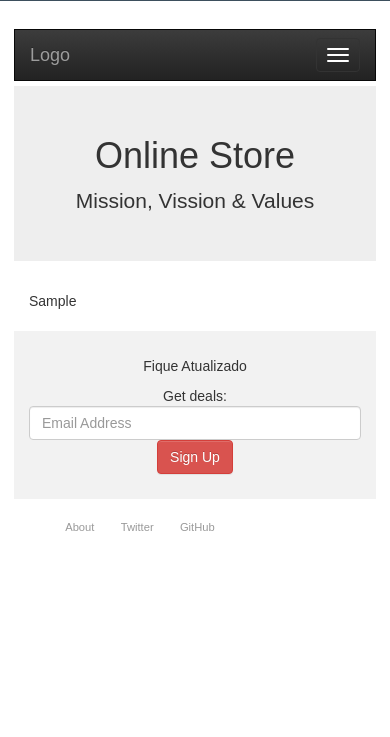
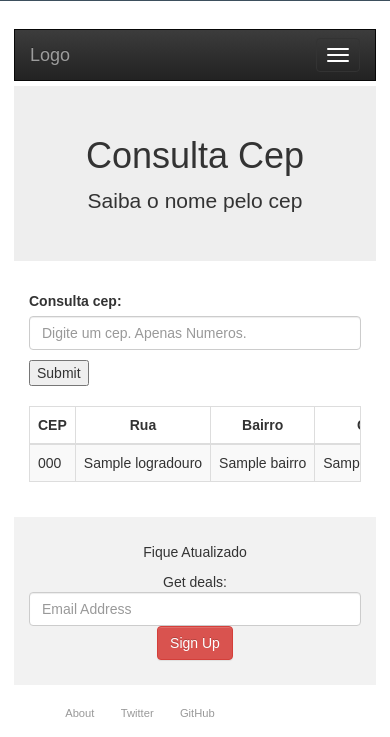
Before and after one commit to MakoReactor/myfirstblog, a Django app: template gitdados/templates/gitdados/mycep.html in a window 390 px wide. Shown: the part 197-934 px from the top of the page. Before the commit the page ends 728 px from the top, so only its background shows below. Run offline with Django 3.2, Linux system fonts and the light colour scheme; tables that the repository leaves empty hold one stand-in row (values such as "Sample post"); the template is opened without the code that fills it: values that come from a table or form of the project are taken from there, most other values are stand-ins (such as "Sample title", 1, 10 or a date in 2020); parts of the project's set-up code (start-up, migrations or seed data) failed here and were passed over; some libraries are stand-ins or nearby versions.

Commit message:
adicionada pagina cep

```diff
--- a/gitdados/forms.py
+++ b/gitdados/forms.py
@@ -1,13 +1,5 @@
 from django import forms
-
-from .models import MeuCep
 
 
 class MeuCepForm(forms.Form):
-    consulta_cep = forms.CharField(widget.TextInput(attrs={'class':'form-control', 'placeholder':'Digite um cep. Apenas Numeros.'}))
-
-
-
-
-class GitDadosForm(forms.Form):
-    git_name = forms.CharField(label="Git name", max_length=200)
+    consulta_cep = forms.CharField(widget = forms.TextInput(attrs={'class':'form-control', 'placeholder':'Digite um cep. Apenas Numeros.'}))
--- a/gitdados/templates/gitdados/mycep.html
+++ b/gitdados/templates/gitdados/mycep.html
@@ -59,15 +59,77 @@
 
 <div class="jumbotron">
   <div class="container text-center">
-    <h1>Online Store</h1>
-    <p>Mission, Vission & Values</p>
+    <h1>Consulta Cep</h1>
+    <p>Saiba o nome pelo cep</p>
   </div>
 </div>
 
 
 <!--começa os dados da pagina  -->
 <div class="container">
-  {{ cep.as_p }}
+  <div class="row">
+    <div class="col-sm-4">
+      <form action="{% url 'cep' %}" method="post">
+        {% csrf_token %}
+        {{ form.as_p}}
+        <input type="submit" value="Submit" />
+      </form>
+    </div>
+  </div>
+  <br>
+
+
+
+  <div class="row">
+    <div class="col-sm-8">
+      <div class="table-responsive">
+            <table class="table table-bordered table-hover table-striped tablesorter">
+                <thead>
+                    <tr>
+
+                        <th class="header"> CEP<i class="icon-sort"></i></th>
+                        <th class="header"> Rua <i class="icon-sort"></i></th>
+                        <th class="header"> Bairro <i class="icon-sort"></i></th>
+                        <th class="header"> Cidade<i class="icon-sort"></i></th>
+                        <th class="header"> UF<i class="icon-sort"></i></th>
+
+
+                    </tr>
+                </thead>
+
+                <tbody>
+                    <tr>
+                        <td>{{ cep_data.cep }}</td>
+                        <td>{{ cep_data.logradouro }}</td>
+                        <td>{{ cep_data.bairro }}</td>
+                        <td>{{ cep_data.localidade }}</td>
+                        <td>{{ cep_data.uf }}</td>
+
+                    </tr>
+                </tbody>
+
+            </table>
+        </div>
+      </div>
+    </div>
+
+
+
+
+
+
+
+
+
+
+
+
+
+
+
+
+
+
 
 
 </div><br>
--- a/gitdados/templates/gitdados/profile.html
+++ b/gitdados/templates/gitdados/profile.html
@@ -12,6 +12,7 @@
 
     <input type="text" name="user" class="form-control" placeholder="Github User Name, ex: makoreactor" value="" required autofocus>
     <br>
+
     <button class="btn btn-lg btn-primary btn-block" type="submit">Get Data</button>
 
     </form>
```
Also changed, not shown: gitdados/views.py (+16 -7 lines).
